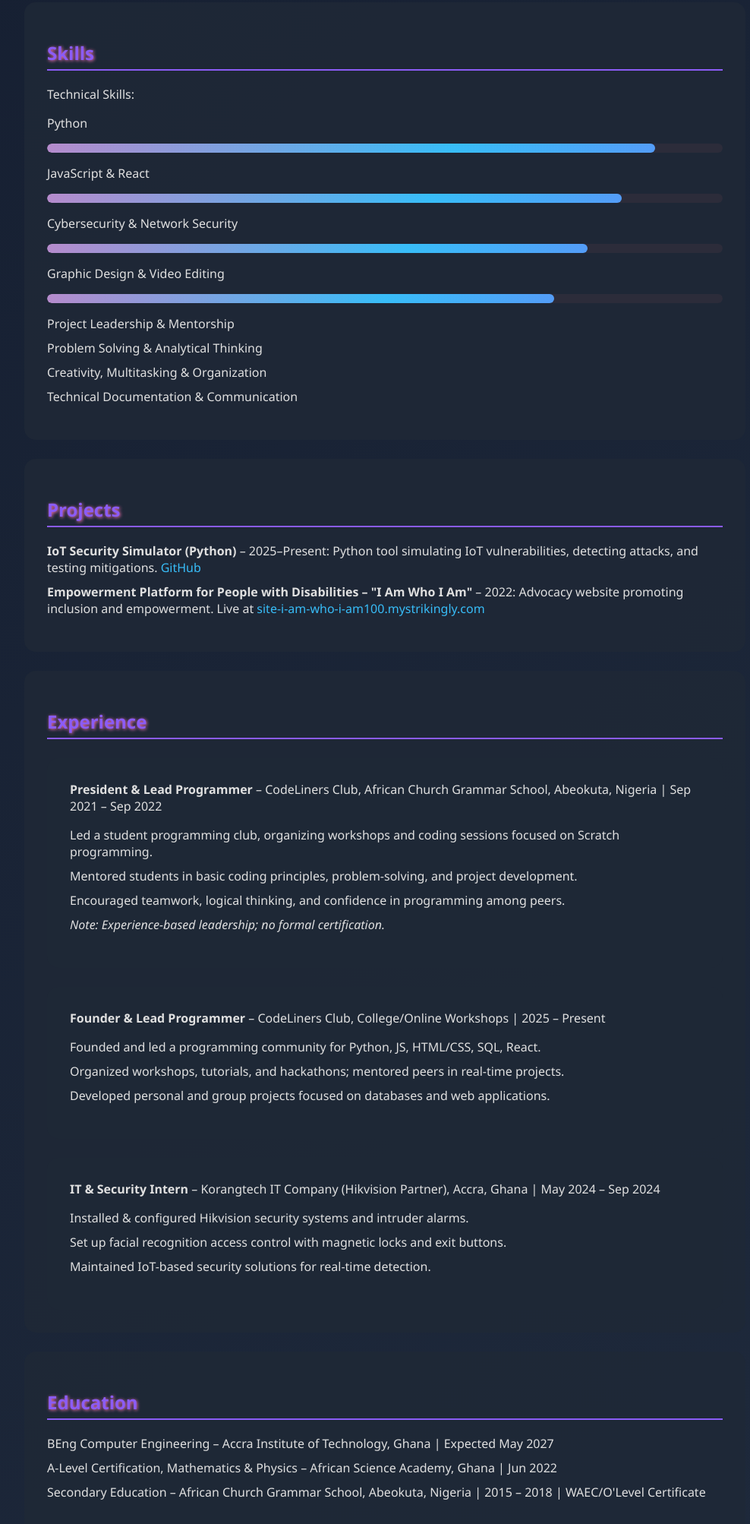
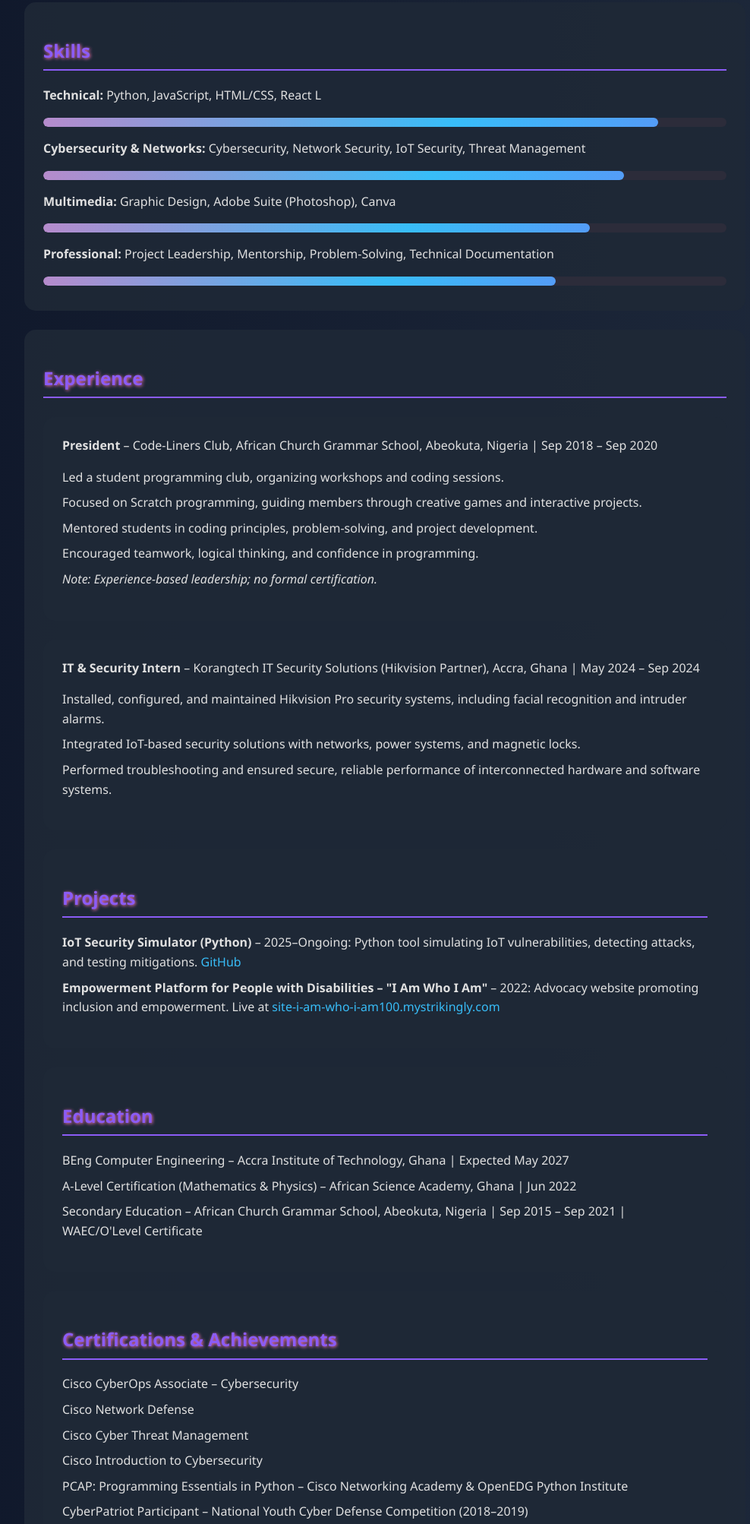
Before and after one commit to graciousosho/GraciousOsho.github.io, a plain HTML site: page index.html in a window 1280 px wide. Shown: the part 746-2752 px from the top of the page at 76% size, without its empty margins (133-1121 px from the left). Drawn offline with Linux system fonts and the light colour scheme.

Commit message:
Update index.html

```diff
--- a/index.html
+++ b/index.html
@@ -5,20 +5,13 @@
 <meta name="viewport" content="width=device-width, initial-scale=1.0">
 <title>Gracious Osho - Portfolio CV</title>
 <style>
-/* ---------- Body & Animated Background ---------- */
+/* ---------- Fonts & Base ---------- */
 body {
     font-family: 'Segoe UI', Tahoma, Geneva, Verdana, sans-serif;
-    margin:0;
-    padding:0;
-    background: linear-gradient(-45deg, #0f172a, #1e293b, #0f172a, #1e293b);
-    background-size: 400% 400%;
-    animation: gradientBG 15s ease infinite;
+    margin:0; padding:0;
+    background: linear-gradient(to right, #0f172a, #1e293b);
     color:#e0e0e0;
-}
-@keyframes gradientBG {
-    0%{background-position:0% 50%;}
-    50%{background-position:100% 50%;}
-    100%{background-position:0% 50%;}
+    line-height:1.6;
 }
 
 /* ---------- Container ---------- */
@@ -33,7 +26,8 @@
     text-align:center;
     padding:50px;
     border-radius:15px;
-    background: rgba(31, 41, 55, 0.95);
+    background: linear-gradient(135deg, #8b5cf6, #38bdf8);
+    color:white;
     box-shadow: 0 10px 25px rgba(0,0,0,0.5);
     transition: transform 0.3s, box-shadow 0.3s;
 }
@@ -44,31 +38,23 @@
 .header h1 {
     margin:10px 0;
     font-size:3em;
-    color:#8b5cf6;
-    text-shadow: 1px 1px 8px #f472b6;
 }
 .header p {
     font-size:1.1em;
-    color:#cbd5e1;
-    transition: color 0.3s, text-shadow 0.3s;
-}
-.header p:hover {
-    color:#f472b6;
-    text-shadow: 1px 1px 5px #38bdf8;
+    margin:5px 0;
 }
 
 /* ---------- Sections ---------- */
 .section {
-    background: rgba(31, 41, 55, 0.85);
-    padding:30px;
+    background: rgba(31,41,55,0.9);
+    padding:25px;
     border-radius:15px;
     margin-top:25px;
-    transition: transform 0.3s, box-shadow 0.3s, background 0.3s;
+    transition: transform 0.3s, background 0.3s;
 }
 .section:hover {
-    transform: translateY(-8px);
-    box-shadow: 0 15px 30px rgba(0,0,0,0.6);
-    background: rgba(55, 65, 81, 0.95);
+    transform: translateY(-5px);
+    background: rgba(55,65,81,0.95);
 }
 .section h2 {
     color:#8b5cf6;
@@ -79,7 +65,7 @@
 
 /* ---------- Lists ---------- */
 ul { list-style:none; padding-left:0; }
-li { margin-bottom:10px; }
+li { margin-bottom:8px; }
 
 /* ---------- Links ---------- */
 a {
@@ -89,10 +75,10 @@
 }
 a:hover {
     color:#f472b6;
-    text-shadow: 0 0 10px #f472b6;
+    text-shadow: 0 0 8px #f472b6;
 }
 
-/* ---------- Skill Bars ---------- */
+/* ---------- Skills ---------- */
 .skill-bar {
     background:#2c2c3a;
     border-radius:10px;
@@ -112,10 +98,6 @@
     50%{background-position:100% 50%;}
     100%{background-position:0% 50%;}
 }
-
-/* ---------- Footer / Contact ---------- */
-.contact p { margin:5px 0; }
-
 </style>
 <script>
 // Animate skill bars on load
@@ -136,33 +118,49 @@
     <h1>Gracious Osho</h1>
     <p>Computer Engineering Student | Web Developer | Cybersecurity Enthusiast | Graphic Designer</p>
     <p>Email: <a href="mailto:graciousosho@gmail.com">graciousosho@gmail.com</a> | Phone: +234 704 352 9751 / +233 537 639 529</p>
-    <p>
-        LinkedIn: <a href="https://www.linkedin.com/in/graciousosho" target="_blank">linkedin.com/in/graciousosho</a> |
-        GitHub: <a href="https://github.com/GraciousOsho" target="_blank">github.com/GraciousOsho</a> |
-        Portfolio: <a href="https://graciousosho.github.io" target="_blank">graciousosho.github.io</a>
-    </p>
+    <p>LinkedIn: <a href="https://www.linkedin.com/in/graciousosho" target="_blank">linkedin.com/in/graciousosho</a> | GitHub: <a href="https://github.com/GraciousOsho" target="_blank">github.com/GraciousOsho</a> | Portfolio: <a href="https://graciousosho.github.io" target="_blank">graciousosho.github.io</a></p>
 </div>
 
 <!-- Summary -->
 <div class="section">
 <h2>Professional Summary</h2>
-<p>Motivated Computer Engineering student (expected May 2027) with 4+ years of experience in Python, HTML/CSS, JavaScript, and cybersecurity. President of CodeLiners Club, mentoring peers through workshops, hackathons, and collaborative projects. Completed an IoT security internship at a Hikvision partner and earned multiple Cisco certifications. Skilled in web development, network security, and multimedia design. Seeking entry-level roles in Software Engineering, Web Development, or Cybersecurity to apply technical expertise, leadership, and problem-solving skills.</p>
+<p>Motivated Computer Engineering student (expected May 2027) with 4+ years of technical development and programming experience. President of Code-Liners Club, mentoring peers through workshops, hackathons, and collaborative projects. Completed an IoT security internship at a Hikvision partner and earned multiple Cisco certifications. Skilled in web development, network security, and multimedia design. Seeking entry-level roles in Software Engineering, Web Development, or Cybersecurity to apply technical expertise, leadership, and problem-solving skills.</p>
 </div>
 
 <!-- Skills -->
 <div class="section">
 <h2>Skills</h2>
-<p>Technical Skills:</p>
-<div class="skill"><p>Python</p><div class="skill-bar"><div class="skill-fill" data-skill="90%"></div></div></div>
-<div class="skill"><p>JavaScript & React</p><div class="skill-bar"><div class="skill-fill" data-skill="85%"></div></div></div>
-<div class="skill"><p>Cybersecurity & Network Security</p><div class="skill-bar"><div class="skill-fill" data-skill="80%"></div></div></div>
-<div class="skill"><p>Graphic Design & Video Editing</p><div class="skill-bar"><div class="skill-fill" data-skill="75%"></div></div></div>
+<p><strong>Technical:</strong> Python, JavaScript, HTML/CSS, React L</p>
+<div class="skill-bar"><div class="skill-fill" data-skill="90%"></div></div>
+<p><strong>Cybersecurity & Networks:</strong> Cybersecurity, Network Security, IoT Security, Threat Management</p>
+<div class="skill-bar"><div class="skill-fill" data-skill="85%"></div></div>
+<p><strong>Multimedia:</strong> Graphic Design, Adobe Suite (Photoshop), Canva</p>
+<div class="skill-bar"><div class="skill-fill" data-skill="80%"></div></div>
+<p><strong>Professional:</strong> Project Leadership, Mentorship, Problem-Solving, Technical Documentation</p>
+<div class="skill-bar"><div class="skill-fill" data-skill="75%"></div></div>
+</div>
 
+<!-- Experience -->
+<div class="section">
+<h2>Experience</h2>
+
+<div class="section">
+<strong>President</strong> – Code-Liners Club, African Church Grammar School, Abeokuta, Nigeria | Sep 2018 – Sep 2020
 <ul>
-<li>Project Leadership & Mentorship</li>
-<li>Problem Solving & Analytical Thinking</li>
-<li>Creativity, Multitasking & Organization</li>
-<li>Technical Documentation & Communication</li>
+<li>Led a student programming club, organizing workshops and coding sessions.</li>
+<li>Focused on Scratch programming, guiding members through creative games and interactive projects.</li>
+<li>Mentored students in coding principles, problem-solving, and project development.</li>
+<li>Encouraged teamwork, logical thinking, and confidence in programming.</li>
+<li><em>Note: Experience-based leadership; no formal certification.</em></li>
+</ul>
+</div>
+
+<div class="section">
+<strong>IT & Security Intern</strong> – Korangtech IT Security Solutions (Hikvision Partner), Accra, Ghana | May 2024 – Sep 2024
+<ul>
+<li>Installed, configured, and maintained Hikvision Pro security systems, including facial recognition and intruder alarms.</li>
+<li>Integrated IoT-based security solutions with networks, power systems, and magnetic locks.</li>
+<li>Performed troubleshooting and ensured secure, reliable performance of interconnected hardware and software systems.</li>
 </ul>
 </div>
 
@@ -170,42 +168,9 @@
 <div class="section">
 <h2>Projects</h2>
 <ul>
-<li><strong>IoT Security Simulator (Python)</strong> – 2025–Present: Python tool simulating IoT vulnerabilities, detecting attacks, and testing mitigations. <a href="https://github.com/GraciousOsho/IoT-Door-Simulator" target="_blank">GitHub</a></li>
+<li><strong>IoT Security Simulator (Python)</strong> – 2025–Ongoing: Python tool simulating IoT vulnerabilities, detecting attacks, and testing mitigations. <a href="https://github.com/GraciousOsho/IoT-Door-Simulator" target="_blank">GitHub</a></li>
 <li><strong>Empowerment Platform for People with Disabilities – "I Am Who I Am"</strong> – 2022: Advocacy website promoting inclusion and empowerment. Live at <a href="https://site-i-am-who-i-am100.mystrikingly.com/" target="_blank">site-i-am-who-i-am100.mystrikingly.com</a></li>
 </ul>
-</div>
-
-<!-- Experience -->
-<div class="section">
-<h2>Experience</h2>
-
-<div class="section">
-<strong>President & Lead Programmer</strong> – CodeLiners Club, African Church Grammar School, Abeokuta, Nigeria | Sep 2021 – Sep 2022
-<ul>
-<li>Led a student programming club, organizing workshops and coding sessions focused on Scratch programming.</li>
-<li>Mentored students in basic coding principles, problem-solving, and project development.</li>
-<li>Encouraged teamwork, logical thinking, and confidence in programming among peers.</li>
-<li><em>Note: Experience-based leadership; no formal certification.</em></li>
-</ul>
-</div>
-
-<div class="section">
-<strong>Founder & Lead Programmer</strong> – CodeLiners Club, College/Online Workshops | 2025 – Present
-<ul>
-<li>Founded and led a programming community for Python, JS, HTML/CSS, SQL, React.</li>
-<li>Organized workshops, tutorials, and hackathons; mentored peers in real-time projects.</li>
-<li>Developed personal and group projects focused on databases and web applications.</li>
-</ul>
-</div>
-
-<div class="section">
-<strong>IT & Security Intern</strong> – Korangtech IT Company (Hikvision Partner), Accra, Ghana | May 2024 – Sep 2024
-<ul>
-<li>Installed & configured Hikvision security systems and intruder alarms.</li>
-<li>Set up facial recognition access control with magnetic locks and exit buttons.</li>
-<li>Maintained IoT-based security solutions for real-time detection.</li>
-</ul>
-</div>
 </div>
 
 <!-- Education -->
@@ -213,8 +178,8 @@
 <h2>Education</h2>
 <ul>
 <li>BEng Computer Engineering – Accra Institute of Technology, Ghana | Expected May 2027</li>
-<li>A-Level Certification, Mathematics & Physics – African Science Academy, Ghana | Jun 2022</li>
-<li>Secondary Education – African Church Grammar School, Abeokuta, Nigeria | 2015 – 2018 | WAEC/O'Level Certificate</li>
+<li>A-Level Certification (Mathematics & Physics) – African Science Academy, Ghana | Jun 2022</li>
+<li>Secondary Education – African Church Grammar School, Abeokuta, Nigeria | Sep 2015 – Sep 2021 | WAEC/O'Level Certificate</li>
 </ul>
 </div>
 
@@ -237,10 +202,16 @@
 <h2>Volunteer / Community Work</h2>
 <ul>
 <li>Delivered digital literacy and STEM mentorship to youth</li>
-<li>Provided web & IT support for community and faith-based organizations</li>
-<li>Volunteered as a Graphic Designer for OneNess Foundation Hub, creating visuals for their programs</li>
+<li>Provided web/IT support for community and faith-based organizations</li>
+<li>Volunteered as a Graphic Designer for OneNess Foundation Hub programs</li>
 <li>Organized coding workshops and hackathons</li>
 </ul>
+</div>
+
+<!-- References -->
+<div class="section">
+<h2>References</h2>
+<p>Available upon request</p>
 </div>
 
 </div>
```
